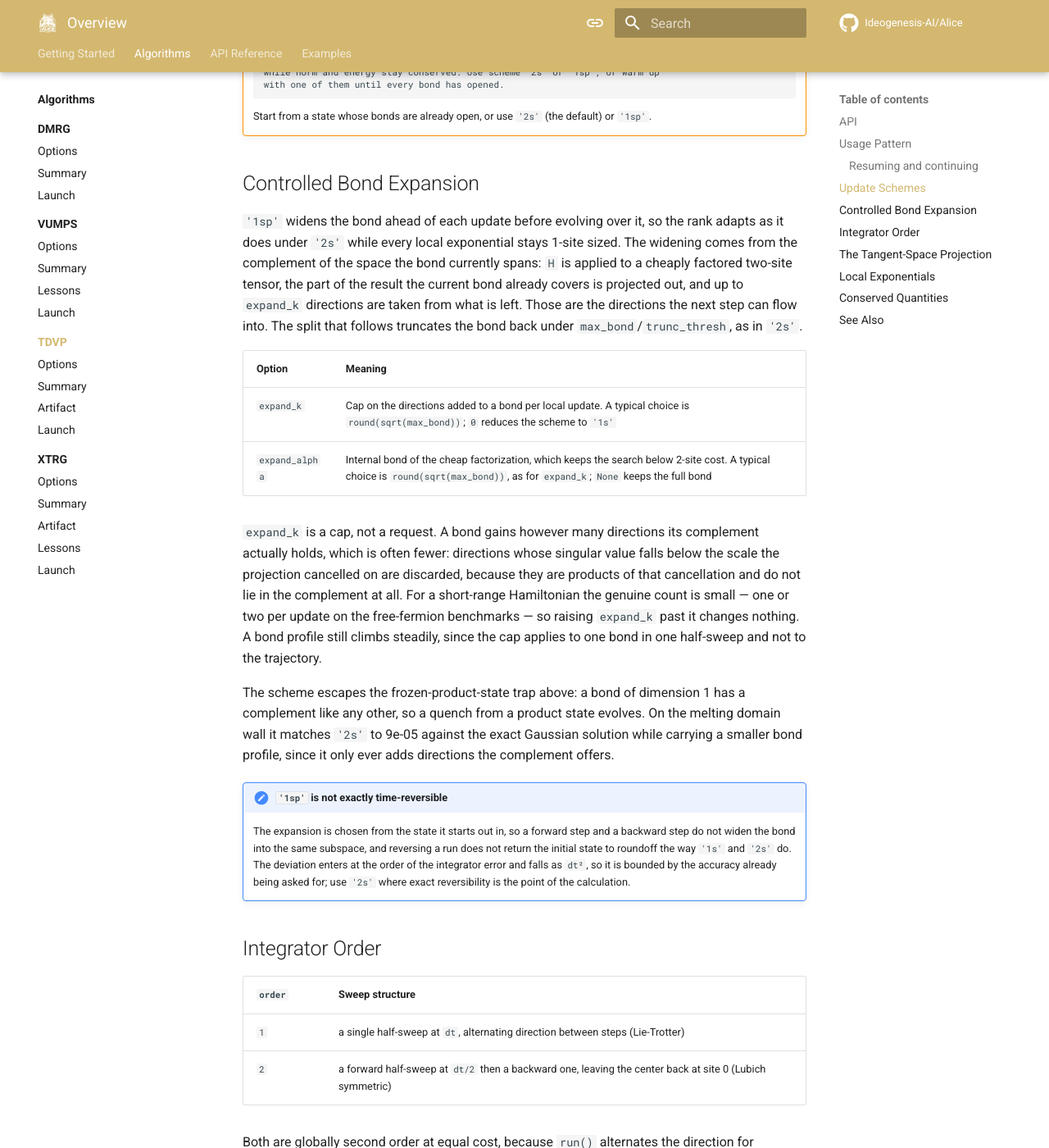
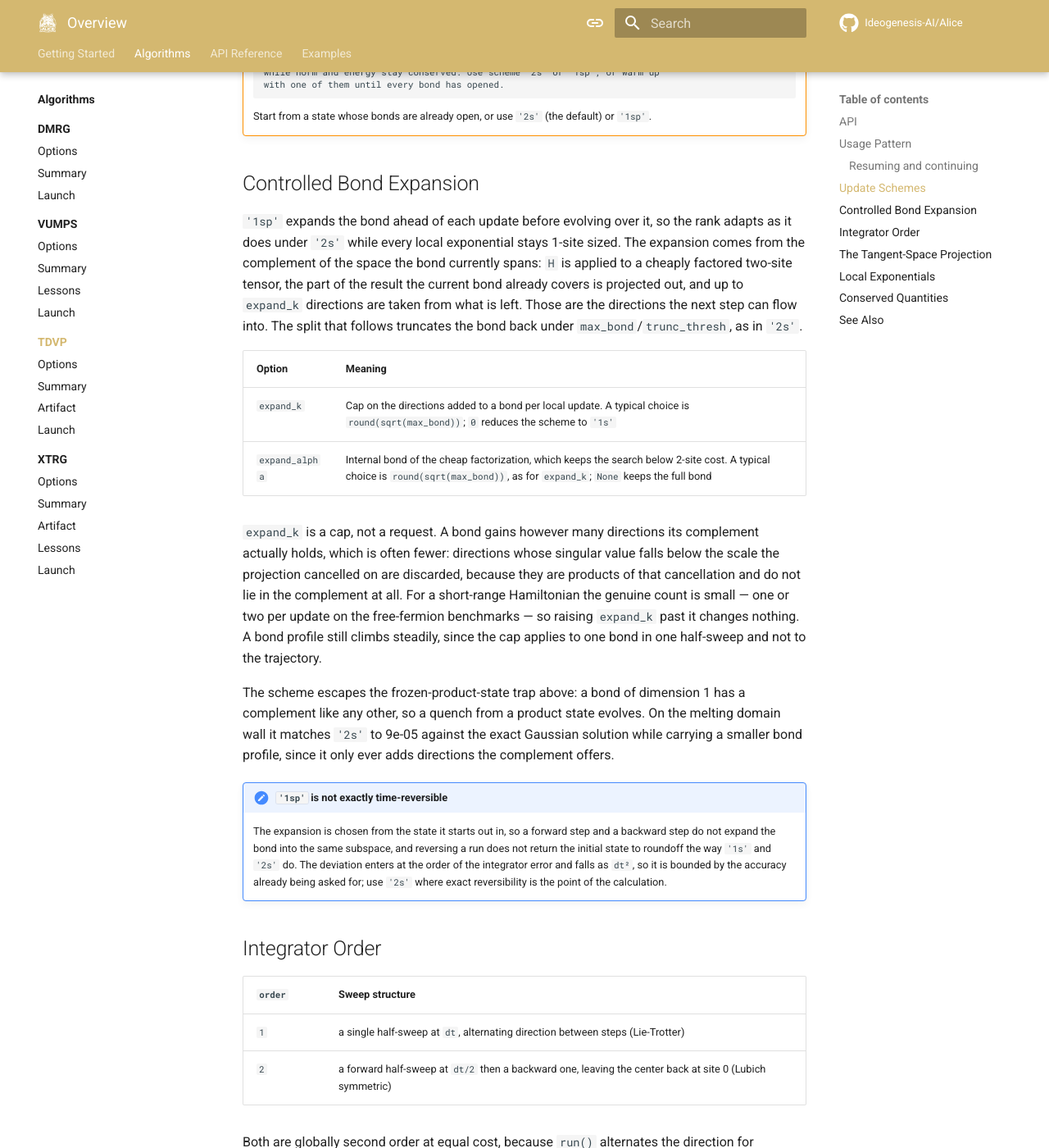
Before and after one commit to Ideogenesis-AI/Alice, an MkDocs documentation site: the page built from docs/algorithms/tdvp/index.md, in a window 1280 px wide and 1400 px high, scrolled down 2320 px. Shown: the whole window at 82% size. Built offline with MkDocs 1.6.1 and Material for MkDocs 9.7.7, drawn with Linux system fonts in a browser that asks for light colours; comment, search, counter and statistics services are not loaded; some of the changed text lies outside the part shown.

Commit message:
Regularize the expansion vocabulary of the TDVP documentation
The scheme table and the controlled bond expansion section described the same step as widening. Both now call it an expansion, including the sentence on irreversibility, where forward and backward steps expand a bond into different subspaces.

```diff
--- a/docs/algorithms/tdvp/index.md
+++ b/docs/algorithms/tdvp/index.md
@@ -103,9 +103,9 @@ between two, so its final state is always among the snapshots; see
 
 ## Controlled Bond Expansion
 
-`'1sp'` widens the bond ahead of each update before evolving over it, so the
+`'1sp'` expands the bond ahead of each update before evolving over it, so the
 rank adapts as it does under `'2s'` while every local exponential stays 1-site
-sized. The widening comes from the complement of the space the bond currently
+sized. The expansion comes from the complement of the space the bond currently
 spans: `H` is applied to a cheaply factored two-site tensor, the part of the
 result the current bond already covers is projected out, and up to `expand_k`
 directions are taken from what is left. Those are the directions the next step
@@ -135,7 +135,7 @@ directions the complement offers.
 !!! note "`'1sp'` is not exactly time-reversible"
 
     The expansion is chosen from the state it starts out in, so a forward step
-    and a backward step do not widen the bond into the same subspace, and
+    and a backward step do not expand the bond into the same subspace, and
     reversing a run does not return the initial state to roundoff the way `'1s'`
     and `'2s'` do. The deviation enters at the order of the integrator error and
     falls as `dt²`, so it is bounded by the accuracy already being asked for;
```
Also changed, not shown: other parts of docs/algorithms/tdvp/index.md (+1 -1 lines).
